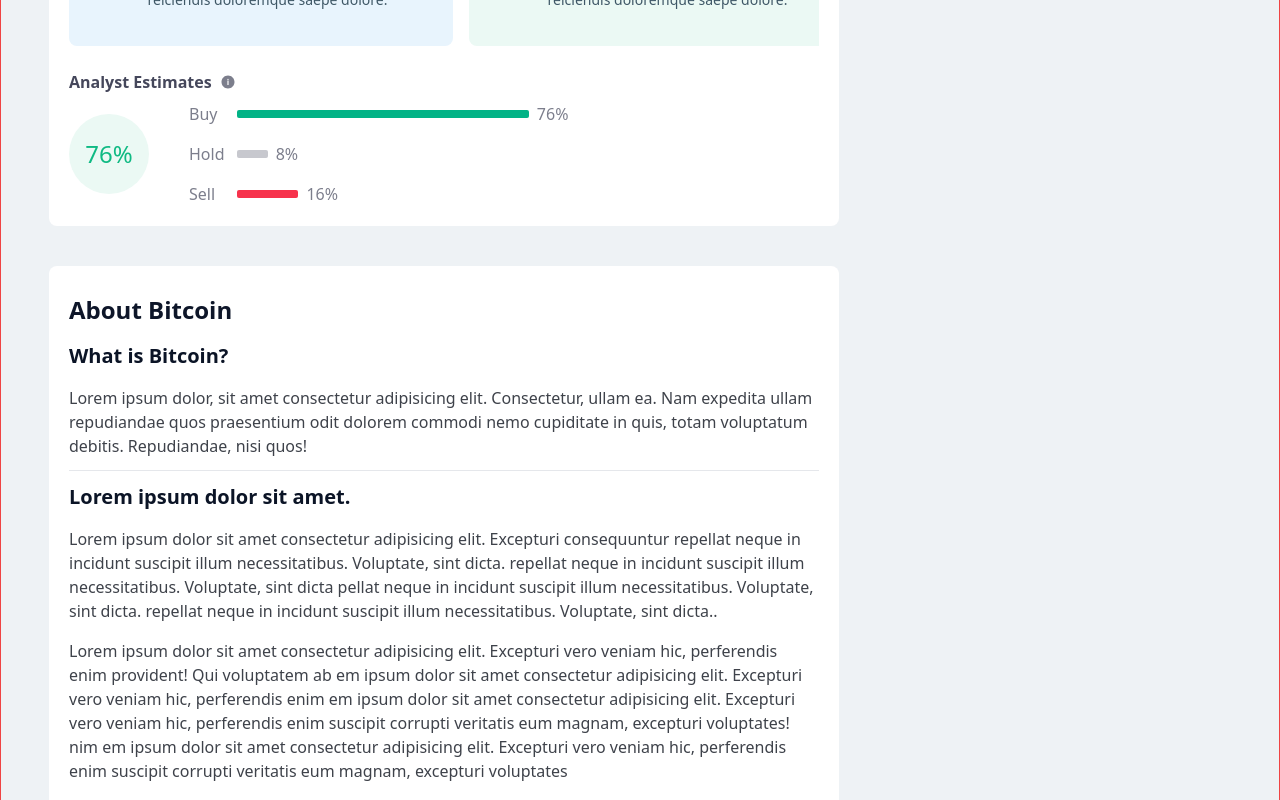
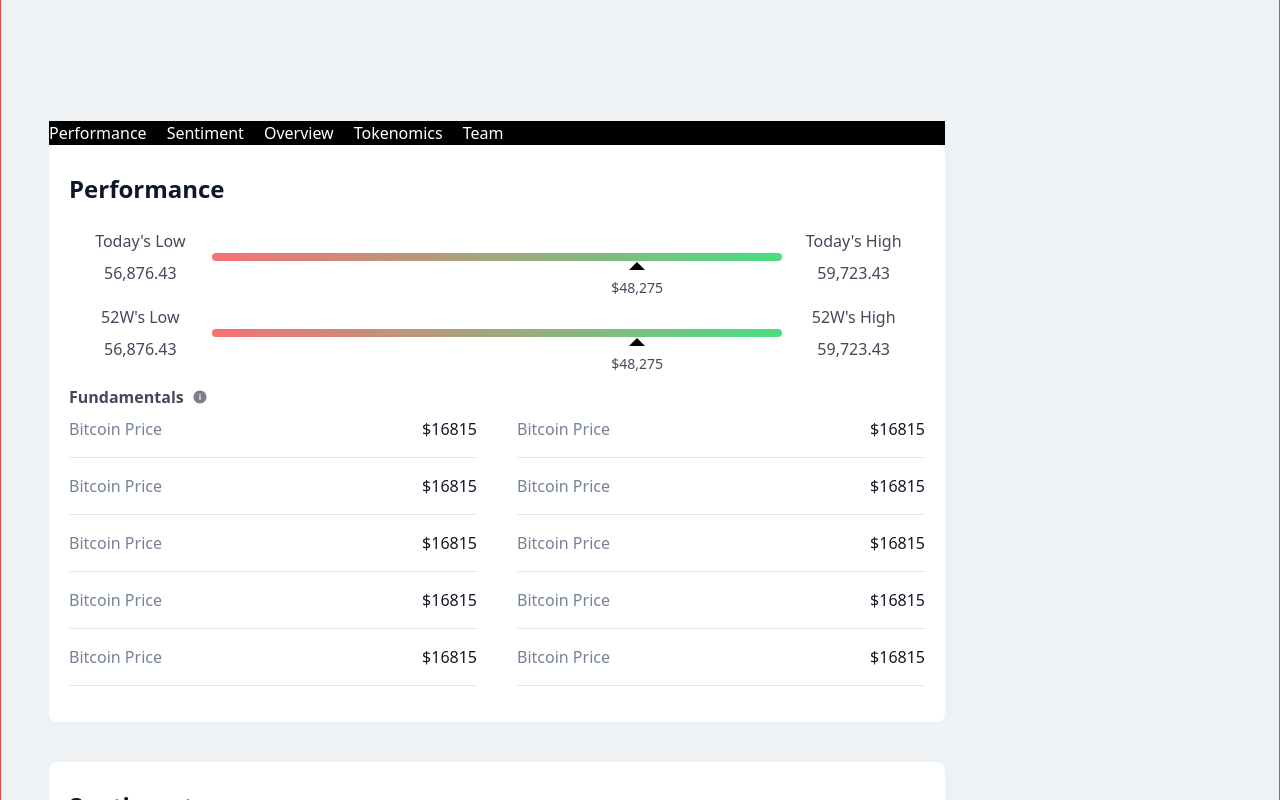
Before and after one commit to vickydarlinn/koinx_assignment, a React (Vite) app: page /1 in a window 1280 px wide. Shown: the part 1000-1800 px from the top of the page. Built offline with nearby package versions, Linux system fonts and the light colour scheme.

Commit message:
refactor:fix some styling

```diff
--- a/package.json
+++ b/package.json
@@ -11,8 +11,10 @@
   },
   "dependencies": {
     "react": "^18.2.0",
+    "react-anchor-link-smooth-scroll": "^1.0.12",
     "react-dom": "^18.2.0",
     "react-icons": "^5.0.1",
+    "react-intersection-observer": "^9.8.1",
     "react-router-dom": "^6.22.2",
     "recharts": "^2.12.2"
   },
--- /dev/null
+++ b/src/components/featuredCoins/FeaturedCoins.jsx
@@ -0,0 +1,13 @@
+import CoinCard from "./components/CoinCard";
+const FeaturedCoins = () => {
+  return (
+    <section className="my-10 bg-white border border-purple-700 flex gap-5">
+      <CoinCard />
+      <CoinCard />
+      <CoinCard />
+      <CoinCard />
+    </section>
+  );
+};
+
+export default FeaturedCoins;
--- /dev/null
+++ b/src/components/featuredCoins/components/CoinCard.jsx
@@ -0,0 +1,7 @@
+import React from "react";
+
+const CoinCard = () => {
+  return <div>CoinCard</div>;
+};
+
+export default CoinCard;
--- /dev/null
+++ b/src/components/featuredCoins/index.jsx
@@ -0,0 +1,2 @@
+import FeaturedCoins from "./FeaturedCoins";
+export default FeaturedCoins;
--- a/src/layout/Layout.jsx
+++ b/src/layout/Layout.jsx
@@ -5,7 +5,7 @@
   return (
     <>
       <Header />
-      <main className="px-12 mt-20 border border-red-500 ">
+      <main className="  mt-20 border border-red-500 ">
         <Outlet />
       </main>
     </>
--- a/src/pages/detailedCoin/DetailedCoin.jsx
+++ b/src/pages/detailedCoin/DetailedCoin.jsx
@@ -3,6 +3,7 @@
 import joiningPerson from "../../assets/images/joiningPerson.webp";
 import { FaArrowRightLong } from "react-icons/fa6";
 import CoinAnalysis from "./components/coinAnalysis";
+import FeaturedCoins from "../../components/featuredCoins";
 
 const DetailedCoin = () => {
   const { coinId } = useParams();
@@ -15,8 +16,8 @@
           {coinId}
         </span>
       </nav>
-      <section className="flex gap-2">
-        <section className="w-full overflow-hidden">
+      <section className="flex gap-2 px-12">
+        <section className="w-[calc(100vw-384px)]">
           <CoinAnalysis />
         </section>
         <section className="w-full max-w-96 ">
@@ -63,6 +64,7 @@
           </section>
         </section>
       </section>
+      <FeaturedCoins />
     </>
   );
 };
--- a/src/pages/detailedCoin/components/coinAnalysis/CoinAnalysis.jsx
+++ b/src/pages/detailedCoin/components/coinAnalysis/CoinAnalysis.jsx
@@ -1,24 +1,83 @@
-import { NavLink } from "react-router-dom";
 import CoinSentiment from "../coinSentiment";
 import CoinOverView from "../coinOverView";
 import CoinPerformance from "../coinPerformance/";
 import CoinTokeNomics from "../coinTokenomics/";
 import CoinTeam from "../coinTeam/CoinTeam";
+import AnchorLink from "react-anchor-link-smooth-scroll";
 
 const CoinAnalysis = () => {
   return (
     <>
+      <section className="h-[1000px]"></section>
+      <section className=" ">
+        <nav
+          className={`flex gap-5 bg-black text-white sticky top-0 left-0  w-full z-20`}
+        >
+          <AnchorLink href="#performance">Performance</AnchorLink>
+          <AnchorLink href="#sentiment">Sentiment</AnchorLink>
+          <AnchorLink href="#overview">Overview</AnchorLink>
+          <AnchorLink href="#tokenomics">Tokenomics</AnchorLink>
+          <AnchorLink href="#team">Team</AnchorLink>
+        </nav>
+
         <main className="flex flex-col gap-10">
           <CoinPerformance />
-
           <CoinSentiment />
           <CoinOverView />
-
           <CoinTokeNomics />
           <CoinTeam />
         </main>
+      </section>
     </>
   );
 };
 
 export default CoinAnalysis;
+
+{
+  /* <nav className="flex gap-3">
+<NavLink
+  to="."
+  end
+  className={({ isActive }) => (isActive ? "text-red-600" : "")}
+>
+  Overview
+</NavLink>
+<NavLink
+  to="fundamentals"
+  className={({ isActive }) => (isActive ? "text-red-600" : "")}
+>
+  Fundamentals
+</NavLink>
+<NavLink
+  to="new-insights"
+  className={({ isActive }) => (isActive ? "text-red-600" : "")}
+>
+  New Insights
+</NavLink>
+<NavLink
+  to="sentiment"
+  className={({ isActive }) => (isActive ? "text-red-600" : "")}
+>
+  Sentient
+</NavLink>
+<NavLink
+  to="team"
+  className={({ isActive }) => (isActive ? "text-red-600" : "")}
+>
+  Team
+</NavLink>
+<NavLink
+  to="technicals"
+  className={({ isActive }) => (isActive ? "text-red-600" : "")}
+>
+  Technicals
+</NavLink>
+<NavLink
+  to="tokenomics"
+  className={({ isActive }) => (isActive ? "text-red-600" : "")}
+>
+  Tokenomics
+</NavLink>
+</nav> */
+}
--- a/src/pages/detailedCoin/components/coinOverView/CoinOverView.jsx
+++ b/src/pages/detailedCoin/components/coinOverView/CoinOverView.jsx
@@ -2,7 +2,7 @@
 
 const CoinOverView = () => {
   return (
-    <section className="bg-white p-5 rounded-lg  ">
+    <section className="bg-white p-5 rounded-lg  " id="overview">
       <h2 className="text-[#0E1629] text-2xl font-semibold py-2">
         About Bitcoin
       </h2>
--- a/src/pages/detailedCoin/components/coinPerformance/CoinPerformance.jsx
+++ b/src/pages/detailedCoin/components/coinPerformance/CoinPerformance.jsx
@@ -2,7 +2,7 @@
 
 const CoinPerformance = () => {
   return (
-    <section className="bg-white p-5 rounded-lg  ">
+    <section className="bg-white p-5 rounded-lg  " id="performance">
       <h2 className="text-[#0E1629] text-2xl font-semibold py-2">
         Performance
       </h2>
--- a/src/pages/detailedCoin/components/coinSentiment/CoinSentiment.jsx
+++ b/src/pages/detailedCoin/components/coinSentiment/CoinSentiment.jsx
@@ -5,7 +5,7 @@
 
 const CoinSentiment = () => {
   return (
-    <section className="bg-white p-5 rounded-lg  ">
+    <section className="bg-white p-5 rounded-lg  " id="sentiment">
       <h3 className="text-[#0E1629] text-2xl font-semibold py-2">Sentiment</h3>
       <div className="overflow-hidden w-full">
         <div className="flex items-center gap-2  font-semibold py-3">
--- a/src/pages/detailedCoin/components/coinTeam/CoinTeam.jsx
+++ b/src/pages/detailedCoin/components/coinTeam/CoinTeam.jsx
@@ -2,7 +2,7 @@
 
 const CoinTeam = () => {
   return (
-    <section className="bg-white p-5 rounded-lg  ">
+    <section className="bg-white p-5 rounded-lg  " id="team">
       <h2 className="text-[#0E1629] text-2xl font-semibold py-2">Team</h2>
       <p className="text-[#3E424A] py-2">
         Lorem ipsum dolor sit amet consectetur adipisicing elit. Eligendi,
--- a/src/pages/detailedCoin/components/coinTokenomics/CoinTokeNomics.jsx
+++ b/src/pages/detailedCoin/components/coinTokenomics/CoinTokeNomics.jsx
@@ -8,7 +8,7 @@
   ];
   const COLORS = ["#FAA002", "#0082FF"];
   return (
-    <section className="bg-white p-5 rounded-lg  ">
+    <section className="bg-white p-5 rounded-lg  " id="tokenomics">
       <h2 className="text-[#0E1629] text-2xl font-semibold py-2">Tokenomics</h2>
       <div>
         <h3 className="text-xl font-semibold py-2 text-[#0B1426]">
```
Also changed, not shown: 1 other file (tests, documents, lock files or other folders). Lines whose indentation alone changed are shown as unchanged.
